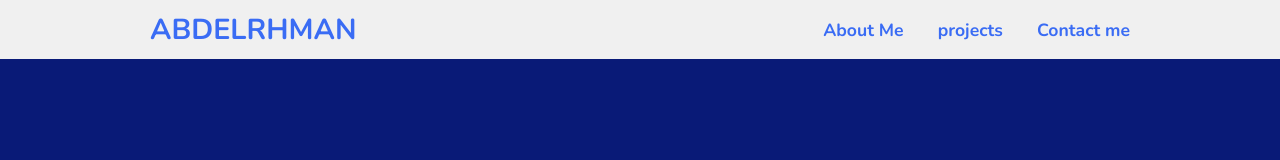
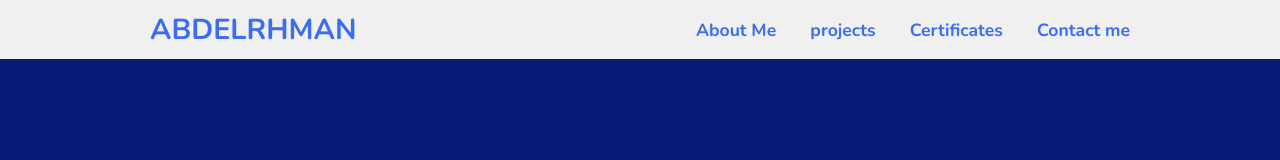
Before and after one commit to abdelrhman005/portofolio, a plain HTML site: page index.html in a window 1280 px wide. Shown: the top 160 px of the page. Drawn offline with nearby package versions, Linux system fonts and the light colour scheme.

Commit message:
Update index.html
nav and h2

```diff
--- a/index.html
+++ b/index.html
@@ -14,6 +14,7 @@
 		<nav class="navigation">
 			<a href="#about-me">About Me</a>
 			<a href="#project">projects</a>
+			<a herf="#Certificates">Certificates</a>
 			<a href="#contact">Contact me</a>
 		</nav>
 	</header>
@@ -137,7 +138,7 @@
 
 
 	<section class="Certificates" id="Certificates">
-		<h2 class="title">Projects</h2>
+		<h2 class="title">Certificates</h2>
 
 		<div class="content">
 			<div class="project-card">
```
